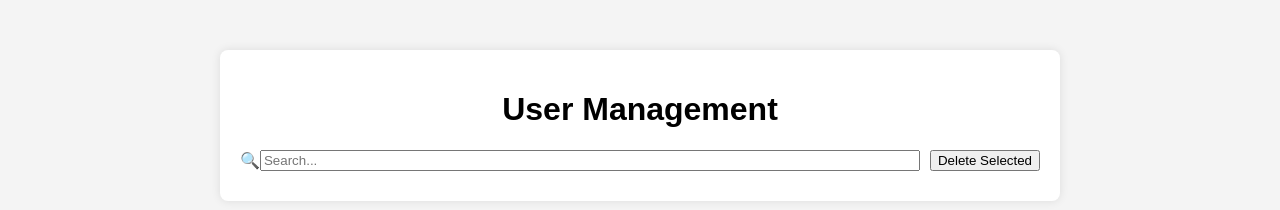
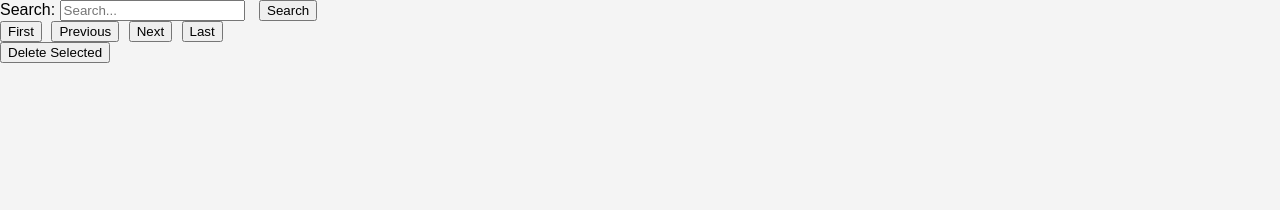
Before and after one commit to Aswin-1121/Admin-dashboard, a plain HTML site: page index.html in a window 1280 px wide. Drawn offline with Linux system fonts and the light colour scheme; no server answers.

Commit message:
Update index.html

```diff
--- a/index.html
+++ b/index.html
@@ -1,22 +1,31 @@
 <!DOCTYPE html>
 <html lang="en">
 <head>
-    <meta charset="UTF-8">
-    <meta name="viewport" content="width=device-width, initial-scale=1.0">
-    <title>User Management</title>
+  <meta charset="UTF-8">
+  <meta name="viewport" content="width=device-width, initial-scale=1.0">
+  <title>User Management Interface</title>
     <link rel="stylesheet" href="styles.css">
 </head>
 <body>
-    <div class="container">
-        <h1>User Management</h1>
-        <div class="toolbar">
-            <label for="search" class="search-icon">&#128269;</label>
-            <input type="text" id="search" placeholder="Search...">
-            <button onclick="deleteSelected()">Delete Selected</button>
-        </div>
-        <div id="users-list"></div>
-        <div id="pagination"></div>
-    </div>
+   <div class="search-container">
+    <label for="search">Search:</label>
+    <input type="text" id="search" placeholder="Search...">
+    <button class="search-icon" onclick="search()">Search</button>
+  </div>
+
+  <table id="userTable">
+    <!-- Table headers will be added dynamically via JavaScript -->
+  </table>
+
+  <div class="pagination">
+    <button class="first-page" onclick="gotoPage(1)">First</button>
+    <button class="previous-page" onclick="prevPage()">Previous</button>
+    <span id="currentPage"></span>
+    <button class="next-page" onclick="nextPage()">Next</button>
+    <button class="last-page" onclick="gotoPage(totalPages)">Last</button>
+  </div>
+
+  <button class="bulk-delete" onclick="deleteSelected()">Delete Selected</button>
 
     <script src="app.js"></script>
 </body>
```
